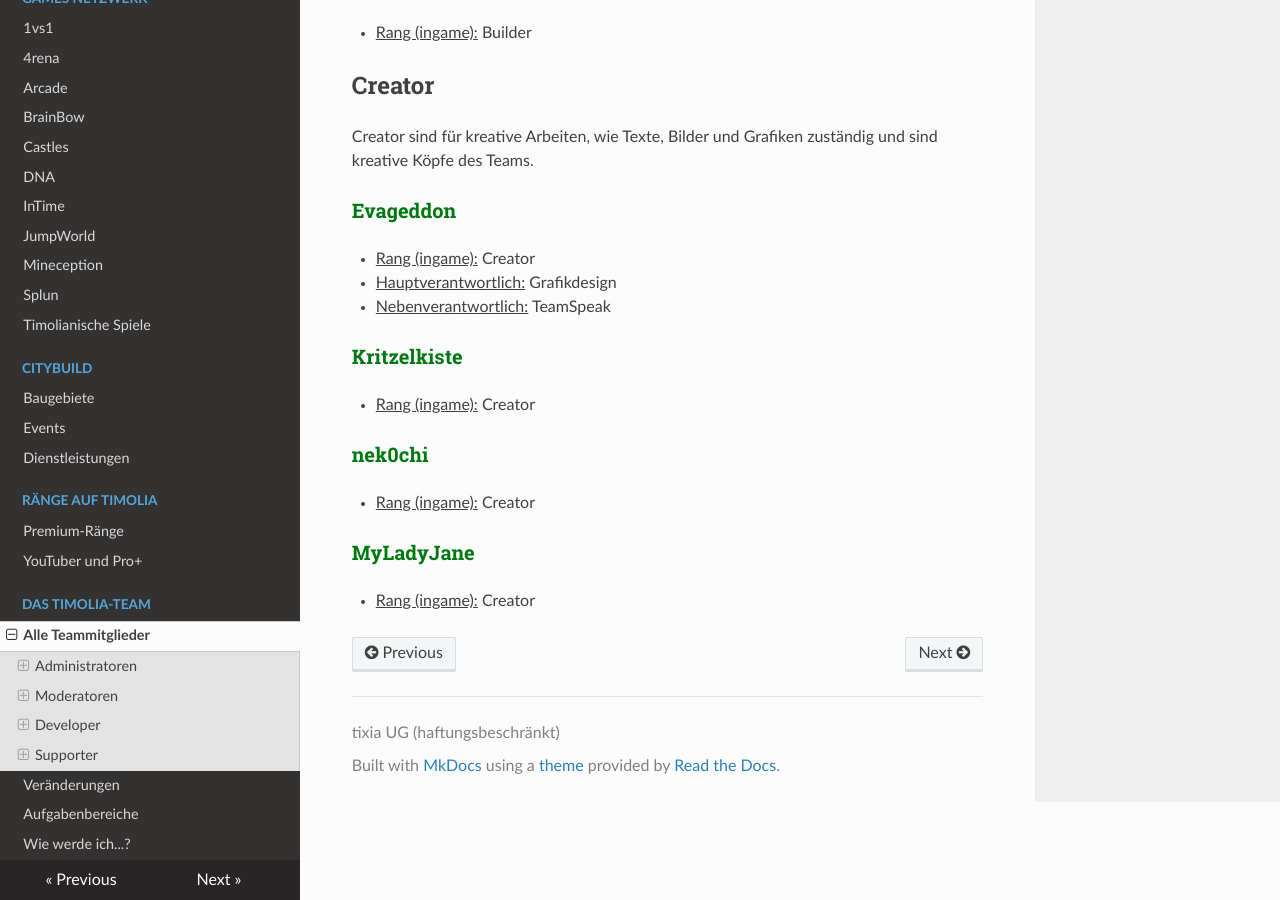
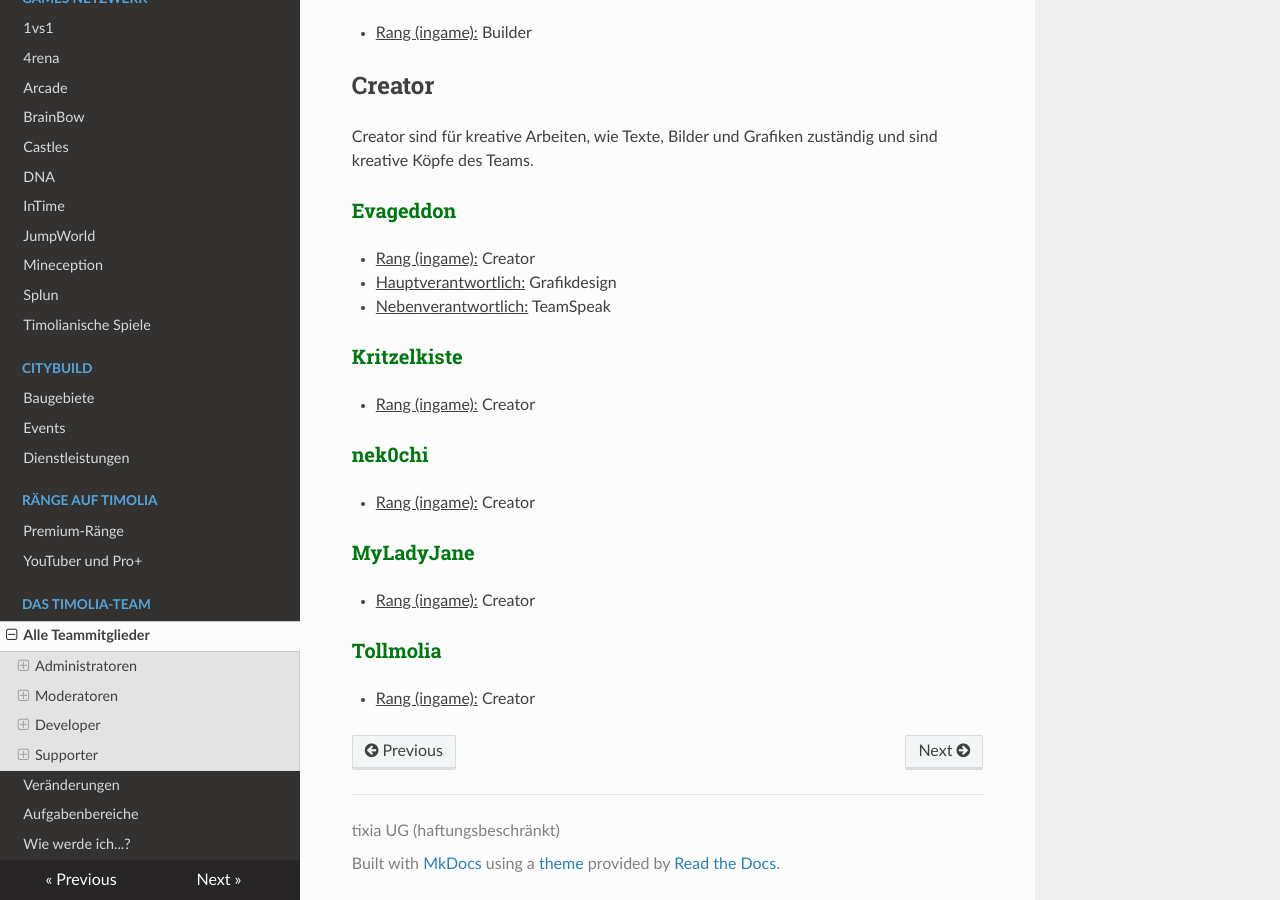
Before and after one commit to TimoliaDE/HowTo, an MkDocs documentation site: the page built from docs/team/members.md, in a window 1280 px wide and 900 px high, scrolled down 14183 px. Built offline with MkDocs 1.6.1, drawn with Linux system fonts in a browser that asks for light colours; nearby versions of some CDN libraries; old or Windows-style settings are respelled for this version of MkDocs.

Commit message:
Tollmolia zu Creator hinzugefügt

```diff
--- a/docs/team/members.md
+++ b/docs/team/members.md
@@ -460,3 +460,6 @@ Creator sind für kreative Arbeiten, wie Texte, Bilder und Grafiken zuständig u
 
 ### <strong><span style="color:#007812">MyLadyJane</span></strong>
 - <u>Rang (ingame):</u> Creator
+
+### <strong><span style="color:#007812">Tollmolia</span></strong>
+- <u>Rang (ingame):</u> Creator
```
Also changed, not shown: docs/team/changes.md (+1 -0 lines).
